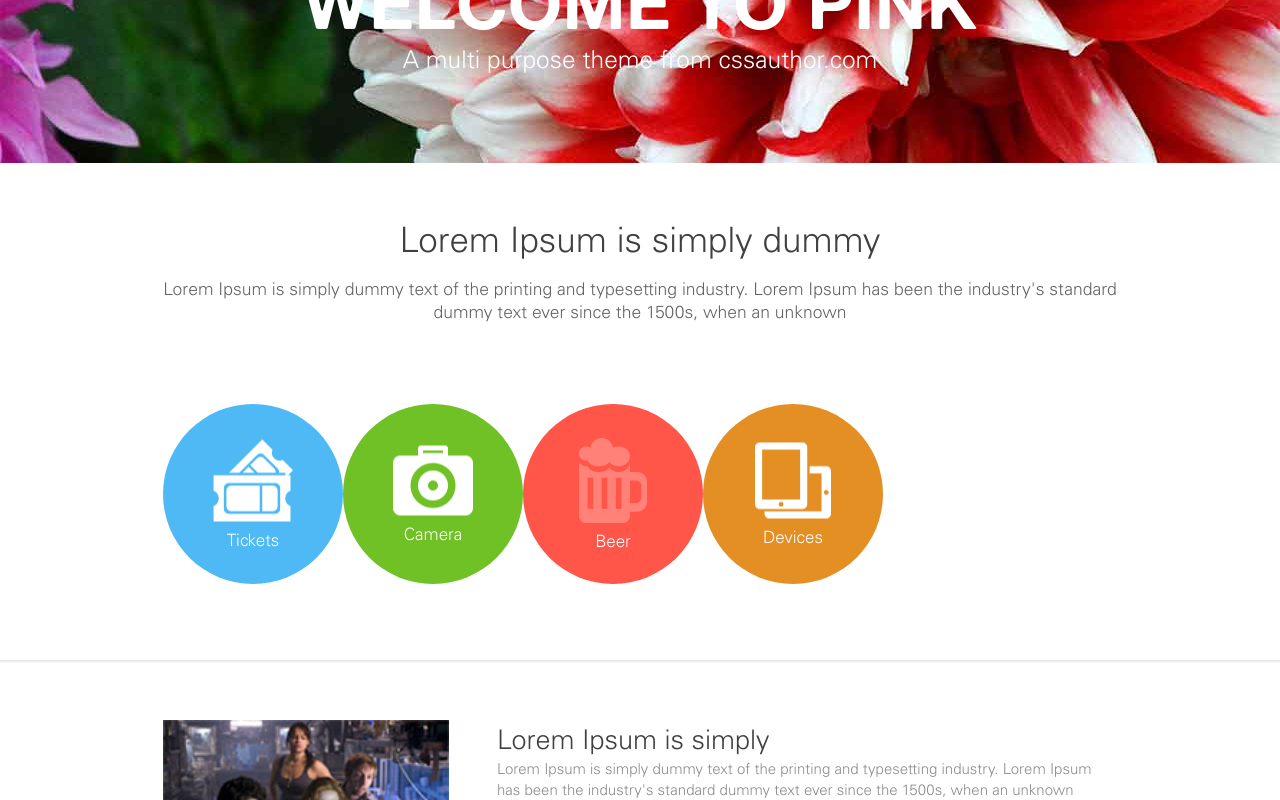
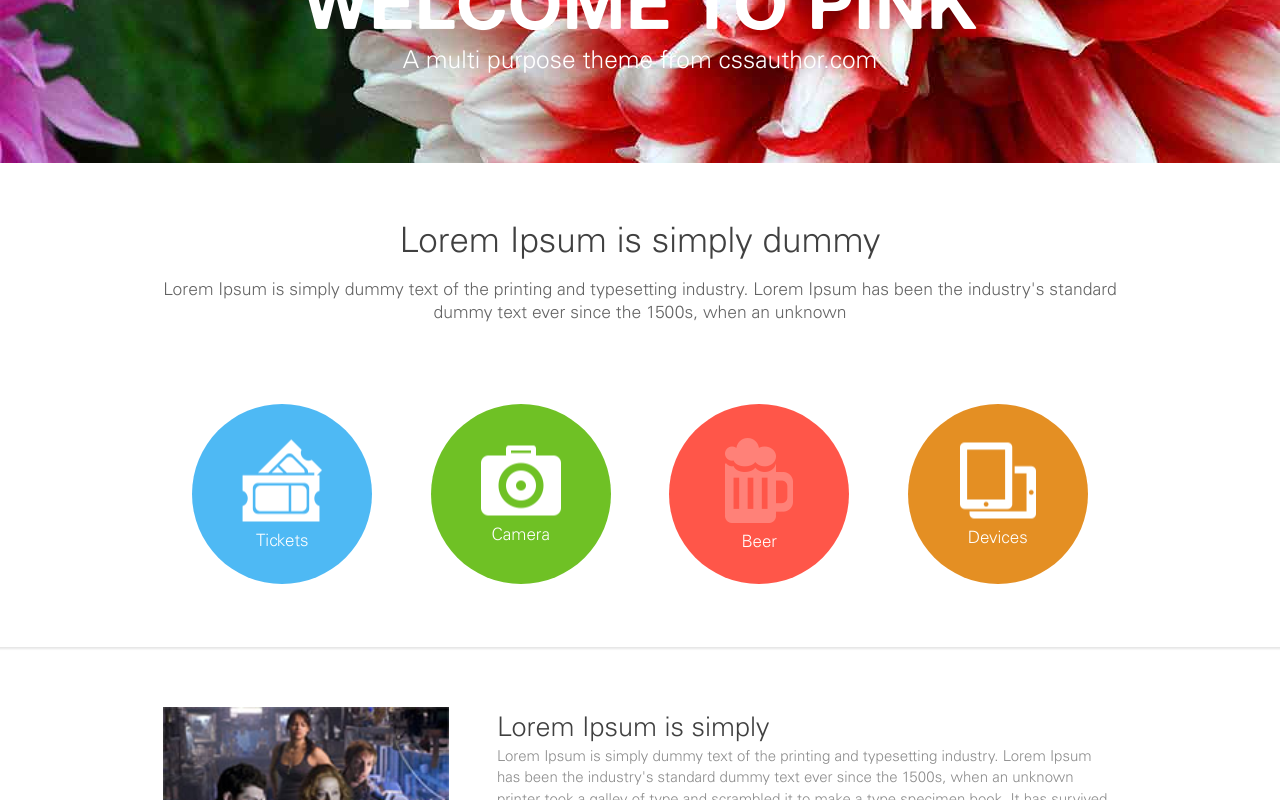
Before and after one commit to danielemesh/ng2-template, an Angular app: page / in a window 1280 px wide. Shown: the part 427-1227 px from the top of the page. Built offline with nearby package versions, Linux system fonts and the light colour scheme.

Commit message:
Balloon Component

```diff
--- a/src/app/app.component.ts
+++ b/src/app/app.component.ts
@@ -16,6 +16,7 @@ export class AppComponent implements OnInit {
 
   ngOnInit() {
     this.getBalloons();
+    console.log("", this.balloons);
   }
 
   getBalloons(): void {
--- a/src/app/balloon/balloon.component.scss
+++ b/src/app/balloon/balloon.component.scss
@@ -1,4 +1,8 @@
 @import '../../assets/styles/shared';
+
+:host {
+  display: inline-block;
+}
 
 .balloon {
   overflow: hidden;
@@ -9,7 +13,6 @@
   font-size: 17px;
   color: #fff;
   background-color: #000;
-  text-align: center;
   transition: box-shadow 0.4s ease-in-out;
 
   &:hover {
@@ -22,6 +25,7 @@
     .back {
       opacity: 1;
       transform: translate3D(-50%, -50%, 0);
+    }
   }
 }
 
@@ -52,7 +56,6 @@
   transform: translate3D(-50%, 0, 0);
   transition: transform 0.5s ease-in-out, opacity 0.6s ease-in-out;
 }
-}
 
 @include desktop {
   .balloon {
--- a/src/assets/styles/_services.scss
+++ b/src/assets/styles/_services.scss
@@ -20,10 +20,13 @@
   }
 
   .services-list {
-    @include justify-elements;
+
   }
 
   .service-item {
     vertical-align: top;
+    display: inline-block;
+    width: 25%;
+    text-align: center;
   }
 }
```
Lines whose indentation alone changed are shown as unchanged.
